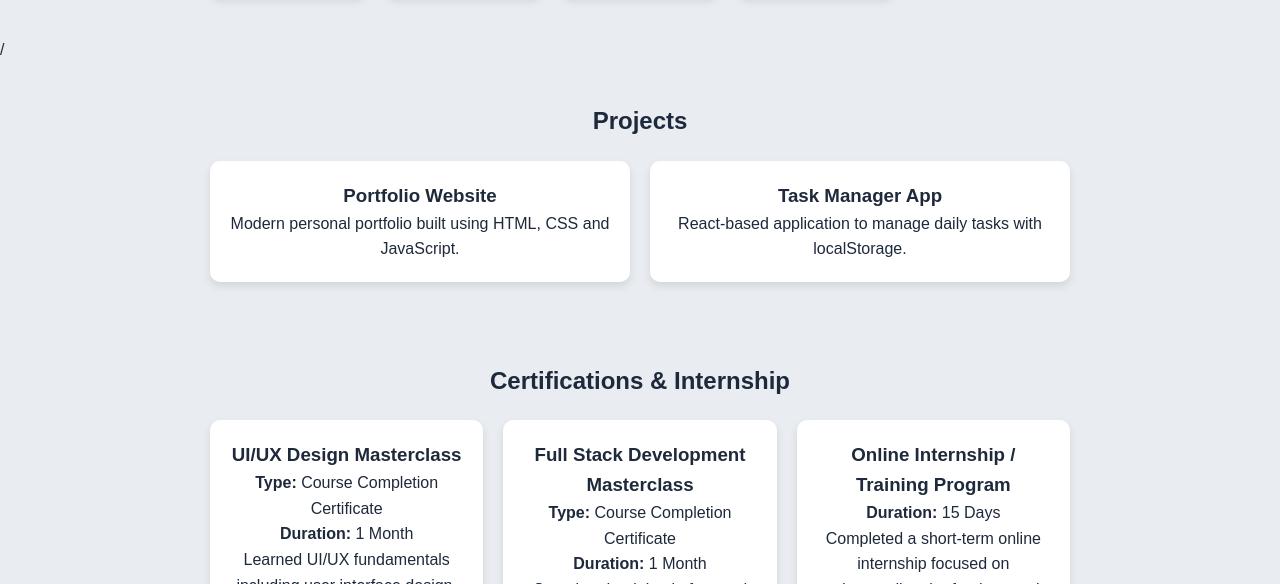
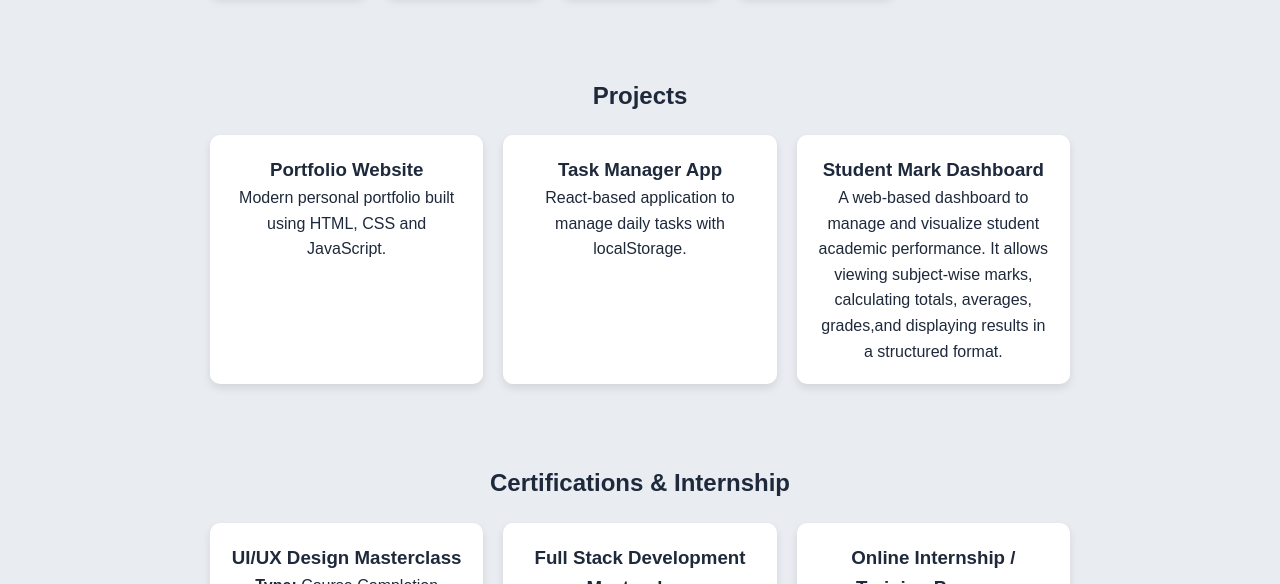
Before and after one commit to Mlakshmi12/Portfolio, a plain HTML site: page index.html in a window 1280 px wide. Shown: the part 708-1292 px from the top of the page. Drawn offline with Linux system fonts and the light colour scheme.

Commit message:
Update index.html

```diff
--- a/index.html
+++ b/index.html
@@ -52,7 +52,7 @@
     <div class="card"><i class="fa-brands fa-github"></i><p>GitHub</p></div>
     </div>
 </section>
-/
+
 <section id="projects" class="projects" >
     <h2>Projects</h2>
     <div class="project-cards">
@@ -63,6 +63,12 @@
         <div class="card">
             <h3>Task Manager App</h3>
             <p>React-based application to manage daily tasks with localStorage.</p>
+        </div>
+        <div class="card">
+          <h3>Student Mark Dashboard</h3>
+            <p> A web-based dashboard to manage and visualize student academic performance.
+                It allows viewing subject-wise marks, calculating totals, averages, grades,and displaying results in a structured format.
+            </p>
         </div>
     </div>
 </section>
```
